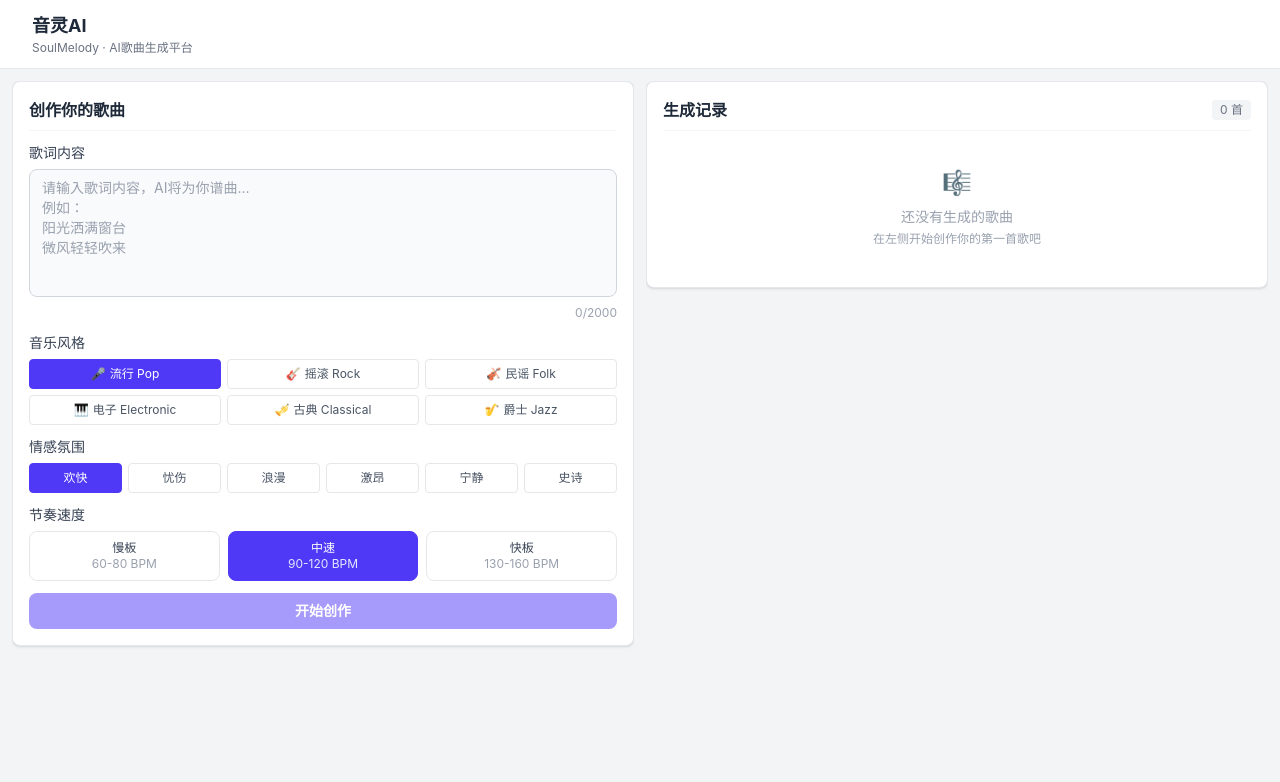
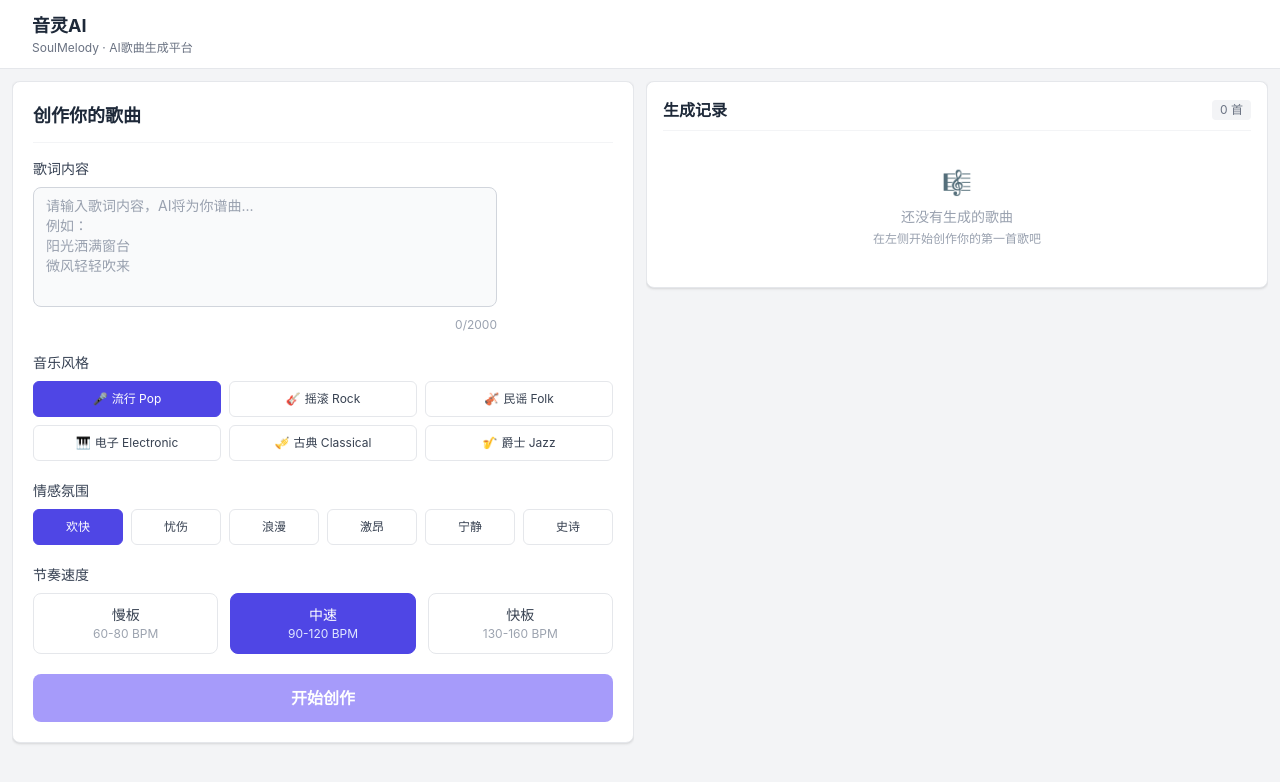
Before and after one commit to lyq077-lu/soulmelody-web, a React (Vite) app: page / in a window 1280 px wide. Shown: the top 782 px of the page. Built offline with nearby package versions, Linux system fonts and the light colour scheme; no server answers.

Commit message:
fix: 歌词文本框80%宽15vh高，修复选中样式
- 歌词内容：宽度80%，高度15vh
- 选中样式使用内联样式强制生效，背景色为深indigo

```diff
--- a/src/components/SongGenerator.tsx
+++ b/src/components/SongGenerator.tsx
@@ -53,46 +53,52 @@ export function SongGenerator({ onGenerate, isLoading }: SongGeneratorProps) {
   };
 
   return (
-    <div className="bg-white rounded-lg shadow-sm border border-gray-200 p-4">
-      <h2 className="text-base font-bold mb-3 text-gray-800 border-b border-gray-100 pb-2">
+    <div className="bg-white rounded-lg shadow-sm border border-gray-200 p-5">
+      <h2 className="text-lg font-bold mb-4 text-gray-800 border-b border-gray-100 pb-3">
         创作你的歌曲
       </h2>
 
-      <form onSubmit={handleSubmit} className="space-y-3">
-        {/* 歌词编辑 */}
+      <form onSubmit={handleSubmit} className="space-y-5">
+        {/* 歌词编辑 - 宽度80%，高度15vh */}
         <div>
-          <label className="block text-sm font-medium text-gray-700 mb-1.5">
+          <label className="block text-sm font-medium text-gray-700 mb-2">
             歌词内容
           </label>
           <textarea
             value={lyrics}
             onChange={(e) => setLyrics(e.target.value)}
             placeholder="请输入歌词内容，AI将为你谱曲...&#10;例如：&#10;阳光洒满窗台&#10;微风轻轻吹来"
-            className="w-full h-32 px-3 py-2 bg-gray-50 border border-gray-300 rounded-lg resize-none focus:outline-none focus:ring-2 focus:ring-indigo-500 focus:border-indigo-500 placeholder-gray-400 text-gray-700 text-sm"
+            style={{ width: '80%', height: '15vh', minHeight: '120px' }}
+            className="px-3 py-2 bg-gray-50 border border-gray-300 rounded-lg resize-none focus:outline-none focus:ring-2 focus:ring-indigo-500 focus:border-indigo-500 placeholder-gray-400 text-gray-700 text-sm"
           />
-          <div className="text-right text-xs text-gray-400 mt-0.5">
+          <div className="text-right text-xs text-gray-400 mt-1" style={{ width: '80%' }}>
             {lyrics.length}/2000
           </div>
         </div>
 
         {/* 音乐风格选择 */}
         <div>
-          <label className="block text-sm font-medium text-gray-700 mb-1.5">
+          <label className="block text-sm font-medium text-gray-700 mb-2">
             音乐风格
           </label>
-          <div className="grid grid-cols-3 gap-1.5">
+          <div className="grid grid-cols-3 gap-2">
             {styles.map((s) => (
               <button
                 key={s.value}
                 type="button"
                 onClick={() => setStyle(s.value)}
-                className={`px-2 py-1.5 rounded text-xs transition-all border ${
-                  style === s.value
-                    ? 'bg-indigo-600 border-indigo-600 text-white'
-                    : 'bg-white border-gray-200 text-gray-600 hover:border-gray-300 hover:bg-gray-50'
-                }`}
+                style={{
+                  padding: '8px 12px',
+                  borderRadius: '6px',
+                  fontSize: '12px',
+                  border: style === s.value ? '1px solid #4f46e5' : '1px solid #e5e7eb',
+                  backgroundColor: style === s.value ? '#4f46e5' : '#ffffff',
+                  color: style === s.value ? '#ffffff' : '#374151',
+                  cursor: 'pointer',
+                  transition: 'all 0.2s'
+                }}
               >
-                <span className="mr-1">{s.icon}</span>
+                <span style={{ marginRight: '4px' }}>{s.icon}</span>
                 {s.label}
               </button>
             ))}
@@ -101,20 +107,25 @@ export function SongGenerator({ onGenerate, isLoading }: SongGeneratorProps) {
 
         {/* 情感氛围选择 */}
         <div>
-          <label className="block text-sm font-medium text-gray-700 mb-1.5">
+          <label className="block text-sm font-medium text-gray-700 mb-2">
             情感氛围
           </label>
-          <div className="grid grid-cols-6 gap-1.5">
+          <div className="grid grid-cols-6 gap-2">
             {moods.map((m) => (
               <button
                 key={m.value}
                 type="button"
                 onClick={() => setMood(m.value)}
-                className={`py-1.5 rounded text-xs transition-all border ${
-                  mood === m.value
-                    ? 'border-indigo-600 bg-indigo-600 text-white'
-                    : 'bg-white border-gray-200 text-gray-600 hover:border-gray-300 hover:bg-gray-50'
-                }`}
+                style={{
+                  padding: '8px 4px',
+                  borderRadius: '6px',
+                  fontSize: '12px',
+                  border: mood === m.value ? '1px solid #4f46e5' : '1px solid #e5e7eb',
+                  backgroundColor: mood === m.value ? '#4f46e5' : '#ffffff',
+                  color: mood === m.value ? '#ffffff' : '#374151',
+                  cursor: 'pointer',
+                  transition: 'all 0.2s'
+                }}
               >
                 {m.label}
               </button>
@@ -124,25 +135,35 @@ export function SongGenerator({ onGenerate, isLoading }: SongGeneratorProps) {
 
         {/* 节奏速度控制 */}
         <div>
-          <label className="block text-sm font-medium text-gray-700 mb-1.5">
+          <label className="block text-sm font-medium text-gray-700 mb-2">
             节奏速度
           </label>
-          <div className="grid grid-cols-3 gap-2">
+          <div className="grid grid-cols-3 gap-3">
             {tempos.map((t) => (
               <button
                 key={t.value}
                 type="button"
                 onClick={() => setTempo(t.value)}
-                className={`p-2 rounded-lg border transition-all ${
-                  tempo === t.value
-                    ? 'border-indigo-600 bg-indigo-600 text-white'
-                    : 'border-gray-200 bg-white text-gray-600 hover:border-gray-300 hover:bg-gray-50'
-                }`}
+                style={{
+                  padding: '10px',
+                  borderRadius: '8px',
+                  border: tempo === t.value ? '1px solid #4f46e5' : '1px solid #e5e7eb',
+                  backgroundColor: tempo === t.value ? '#4f46e5' : '#ffffff',
+                  cursor: 'pointer',
+                  transition: 'all 0.2s'
+                }}
               >
-                <div className={`font-medium text-xs ${tempo === t.value ? 'text-white' : 'text-gray-700'}`}>
+                <div style={{
+                  fontWeight: 500,
+                  fontSize: '14px',
+                  color: tempo === t.value ? '#ffffff' : '#374151'
+                }}>
                   {t.label}
                 </div>
-                <div className={`text-xs ${tempo === t.value ? 'text-indigo-100' : 'text-gray-400'}`}>{t.bpm} BPM</div>
+                <div style={{
+                  fontSize: '12px',
+                  color: tempo === t.value ? '#e0e7ff' : '#9ca3af'
+                }}>{t.bpm} BPM</div>
               </button>
             ))}
           </div>
@@ -152,11 +173,11 @@ export function SongGenerator({ onGenerate, isLoading }: SongGeneratorProps) {
         <button
           type="submit"
           disabled={!lyrics.trim() || isLoading}
-          className="w-full py-2 rounded-lg bg-indigo-600 text-white font-semibold text-sm disabled:opacity-50 disabled:cursor-not-allowed flex items-center justify-center gap-2 hover:bg-indigo-700 transition-colors mt-2"
+          className="w-full py-3 rounded-lg bg-indigo-600 text-white font-semibold disabled:opacity-50 disabled:cursor-not-allowed flex items-center justify-center gap-2 hover:bg-indigo-700 transition-colors mt-4"
         >
           {isLoading ? (
             <>
-              <svg className="animate-spin h-4 w-4" viewBox="0 0 24 24">
+              <svg className="animate-spin h-5 w-5" viewBox="0 0 24 24">
                 <circle className="opacity-25" cx="12" cy="12" r="10" stroke="currentColor" strokeWidth="4" fill="none" />
                 <path className="opacity-75" fill="currentColor" d="M4 12a8 8 0 018-8V0C5.373 0 0 5.373 0 12h4zm2 5.291A7.962 7.962 0 014 12H0c0 3.042 1.135 5.824 3 7.938l3-2.647z" />
               </svg>
```
